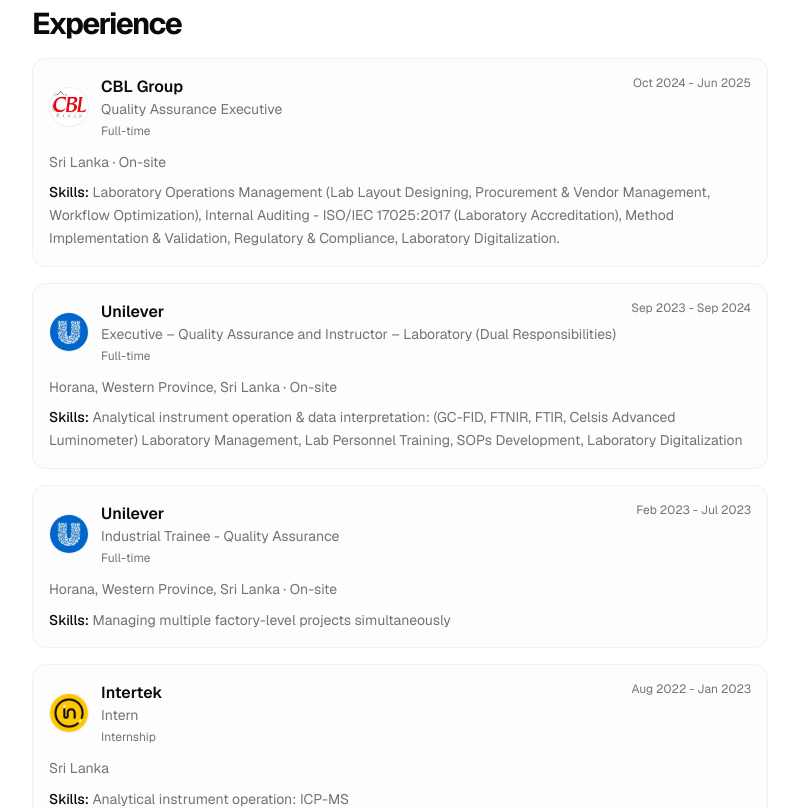
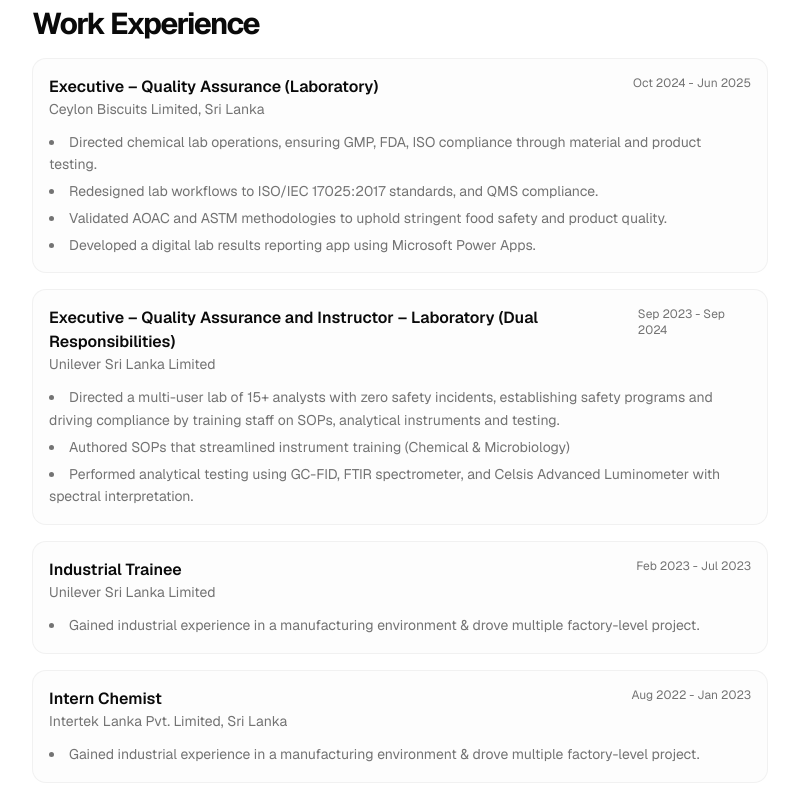
Before and after one commit to Nidula03/portfolio-chamuditha, a Next.js app: page / in a window 1280 px wide. Shown: the part 1300-2108 px from the top of the page, without its empty margins (432-1231 px from the left). Built offline with nearby package versions, Linux system fonts and the light colour scheme.

Commit message:
feat: Update work experience section with detailed descriptions and restructure titles for clarity

```diff
--- a/src/app/page.tsx
+++ b/src/app/page.tsx
@@ -53,7 +53,7 @@ export default function Page() {
                   <div className="flex flex-col gap-2">
                     <a href="#About" className="text-muted-foreground hover:text-foreground transition-colors text-xs">About me</a>
                     <a href="#Education" className="text-muted-foreground hover:text-foreground transition-colors text-xs">Education</a>
-                    <a href="#Experience" className="text-muted-foreground hover:text-foreground transition-colors text-xs">Experience</a>
+                    <a href="#Work Experience" className="text-muted-foreground hover:text-foreground transition-colors text-xs">Work Experience</a>
                     <a href="#Skills" className="text-muted-foreground hover:text-foreground transition-colors text-xs">Skills</a>
                     <a href="#Contact" className="text-muted-foreground hover:text-foreground transition-colors text-xs">Contact</a>
                   </div>
@@ -142,12 +142,12 @@ export default function Page() {
               </BlurFade>
 
               <BlurFade delay={BLUR_FADE_DELAY * 8}>
-                <div id="Experience" className="space-y-4 scroll-mt-24">
+                <div id="Work Experience" className="space-y-4 scroll-mt-24">
                   <BlurFadeText
                     delay={BLUR_FADE_DELAY * 9}
                     className="text-3xl font-bold tracking-tighter"
                     yOffset={8}
-                    text="Experience"
+                    text="Work Experience"
                   />
                   {DATA.work.length > 0 ? (
                     <div className="mt-4 space-y-4">
@@ -184,11 +184,18 @@ export default function Page() {
                             </p>
                           </div>
 
-                          {item.description ? (
-                            <p className="mt-3 text-sm text-muted-foreground leading-relaxed">
-                              {item.description}
-                            </p>
-                          ) : null}
+                          {item.description &&
+                            (Array.isArray(item.description) ? (
+                              <ul className="mt-3 text-sm text-muted-foreground leading-relaxed list-disc list-inside space-y-1">
+                                {item.description.map((desc, i) => (
+                                  <li key={i}>{desc.replace(/^•\s*/, "")}</li>
+                                ))}
+                              </ul>
+                            ) : (
+                              <p className="mt-3 text-sm text-muted-foreground leading-relaxed">
+                                {item.description}
+                              </p>
+                            ))}
 
                           {item.skills ? (
                             <p className="mt-2 text-sm text-muted-foreground leading-relaxed">
--- a/src/data/resume.tsx
+++ b/src/data/resume.tsx
@@ -54,52 +54,50 @@ Outside the lab, I am an avid hiker who finds inspiration in exploring challengi
   },
 
   work: [
+{
+  company: "Executive – Quality Assurance (Laboratory)",
+  title: "Ceylon Biscuits Limited, Sri Lanka",
+  start: "Oct 2024",
+  end: "Jun 2025",
+  description: [
+    "• Directed chemical lab operations, ensuring GMP, FDA, ISO compliance through material and product testing.",
+    "• Redesigned lab workflows to ISO/IEC 17025:2017 standards, and QMS compliance.",
+    "• Validated AOAC and ASTM methodologies to uphold stringent food safety and product quality.",
+    "• Developed a digital lab results reporting app using Microsoft Power Apps.",
+  ],
+},
     {
-      company: "CBL Group",
-      title: "Quality Assurance Executive",
-      badge: "Full-time",
-      logoUrl: "/cbl.jpg",
-      start: "Oct 2024",
-      end: "Jun 2025",
-      description: "Sri Lanka · On-site",
-      skills:
-        "Laboratory Operations Management (Lab Layout Designing, Procurement & Vendor Management, Workflow Optimization), Internal Auditing - ISO/IEC 17025:2017 (Laboratory Accreditation), Method Implementation & Validation, Regulatory & Compliance, Laboratory Digitalization.",
-    },
-    {
-      company: "Unilever",
+      company: "Executive – Quality Assurance and Instructor – Laboratory (Dual Responsibilities)",
       title:
-        "Executive – Quality Assurance and Instructor – Laboratory (Dual Responsibilities)",
-      badge: "Full-time",
-      logoUrl: "/unilever_logo.jpeg",
+        "Unilever Sri Lanka Limited",
       start: "Sep 2023",
       end: "Sep 2024",
-      description: "Horana, Western Province, Sri Lanka · On-site",
-      skills:
-        "Analytical instrument operation & data interpretation: (GC-FID, FTNIR, FTIR, Celsis Advanced Luminometer) Laboratory Management, Lab Personnel Training, SOPs Development, Laboratory Digitalization"
+      description: [
+        "Directed a multi-user lab of 15+ analysts with zero safety incidents, establishing safety programs and driving compliance by training staff on SOPs, analytical instruments and testing. ",
+        "Authored SOPs that streamlined instrument training (Chemical & Microbiology)",
+        "Performed analytical testing using GC-FID, FTIR spectrometer, and Celsis Advanced Luminometer with spectral interpretation."
+      ],
     },
 
     {
-      company: "Unilever",
+      company: "Industrial Trainee",
       title:
-        "Industrial Trainee - Quality Assurance",
-      badge: "Full-time",
-      logoUrl: "/unilever_logo.jpeg",
+        "Unilever Sri Lanka Limited",
       start: "Feb 2023",
       end: "Jul 2023",
-      description: "Horana, Western Province, Sri Lanka · On-site",
-      skills:
-        "Managing multiple factory-level projects simultaneously"
+      description: [
+        "Gained industrial experience in a manufacturing environment & drove multiple factory-level project."
+      ]
     },
 
     {
-      company: "Intertek",
-      title: "Intern",
-      badge: "Internship",
-      logoUrl: "/intertek.jpg",
+      company: "Intern Chemist",
+      title: "Intertek Lanka Pvt. Limited, Sri Lanka",
       start: "Aug 2022",
       end: "Jan 2023",
-      description: "Sri Lanka",
-      skills: "Analytical instrument operation: ICP-MS",
+       description: [
+        "Gained industrial experience in a manufacturing environment & drove multiple factory-level project."
+      ]
     },
   ] as Array<{
     company: string;
@@ -109,7 +107,7 @@ Outside the lab, I am an avid hiker who finds inspiration in exploring challengi
     logoUrl?: string;
     start: string;
     end: string;
-    description?: string;
+     description?: string | string[];
     skills?: string;
   }>,
   experienceSkills: [
```
